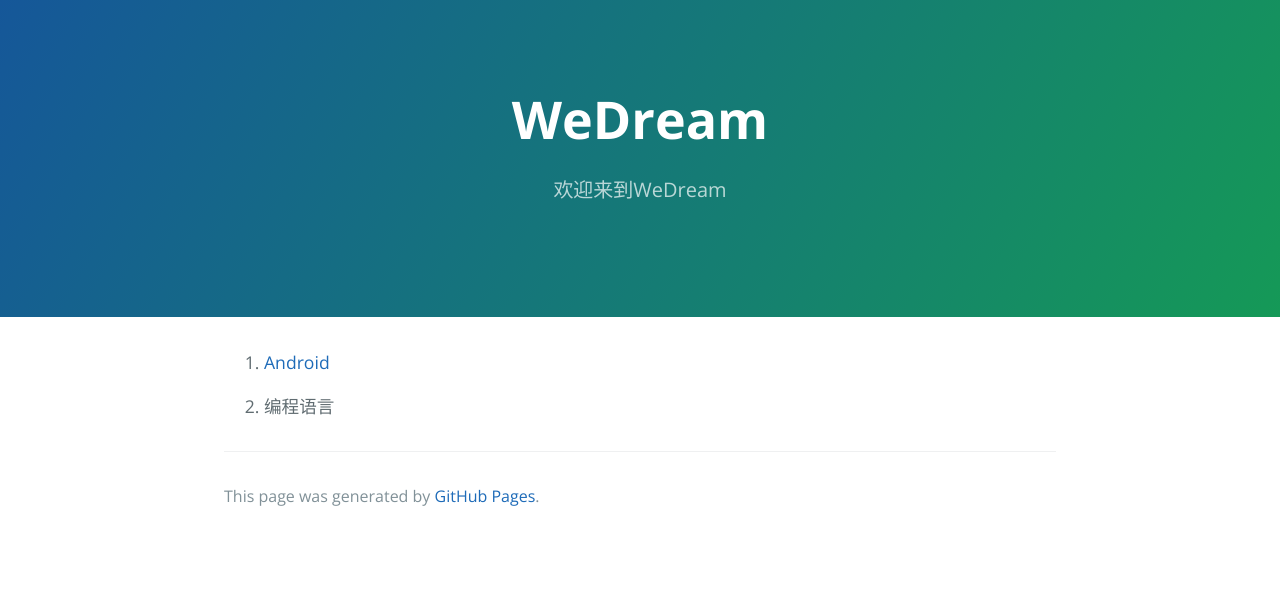
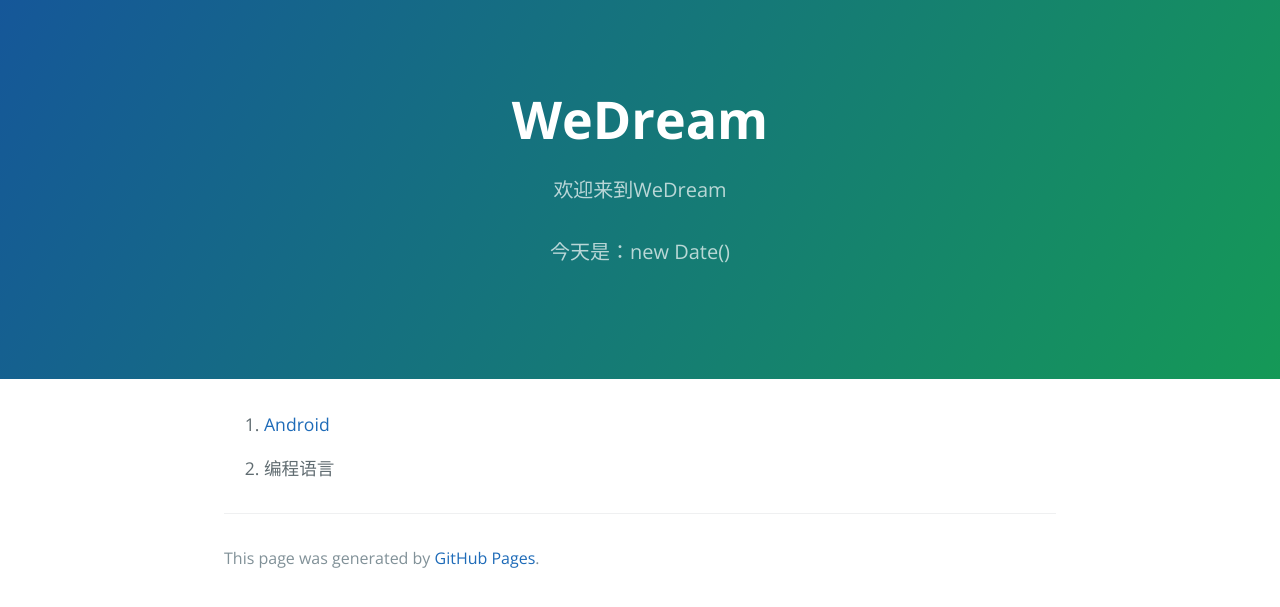
Before and after one commit to EricChenYS/EricChenYS.github.io, a Jekyll site: the page built from index.md, in a window 1280 px wide. Shown: the top 607 px of the page. Built offline with Jekyll 4.4.1, drawn with Linux system fonts in a browser that asks for light colours; our own code applies the rules of GitHub Pages for plain Markdown files.

Commit message:
Update default.html

```diff
--- a/_layouts/default.html
+++ b/_layouts/default.html
@@ -25,6 +25,7 @@
     <header class="page-header" role="banner">
       <h1 class="project-name">{{ page.title | default: site.title | default: site.github.repository_name }}</h1>
       <h2 class="project-tagline">{{ page.description | default: site.description | default: site.github.project_tagline }}</h2>
+      <h2 class="project-tagline">今天是：new Date()</h2>
       {% if site.github.is_project_page %}
         <a href="{{ site.github.repository_url }}" class="btn">View on GitHub</a>
       {% endif %}
```
